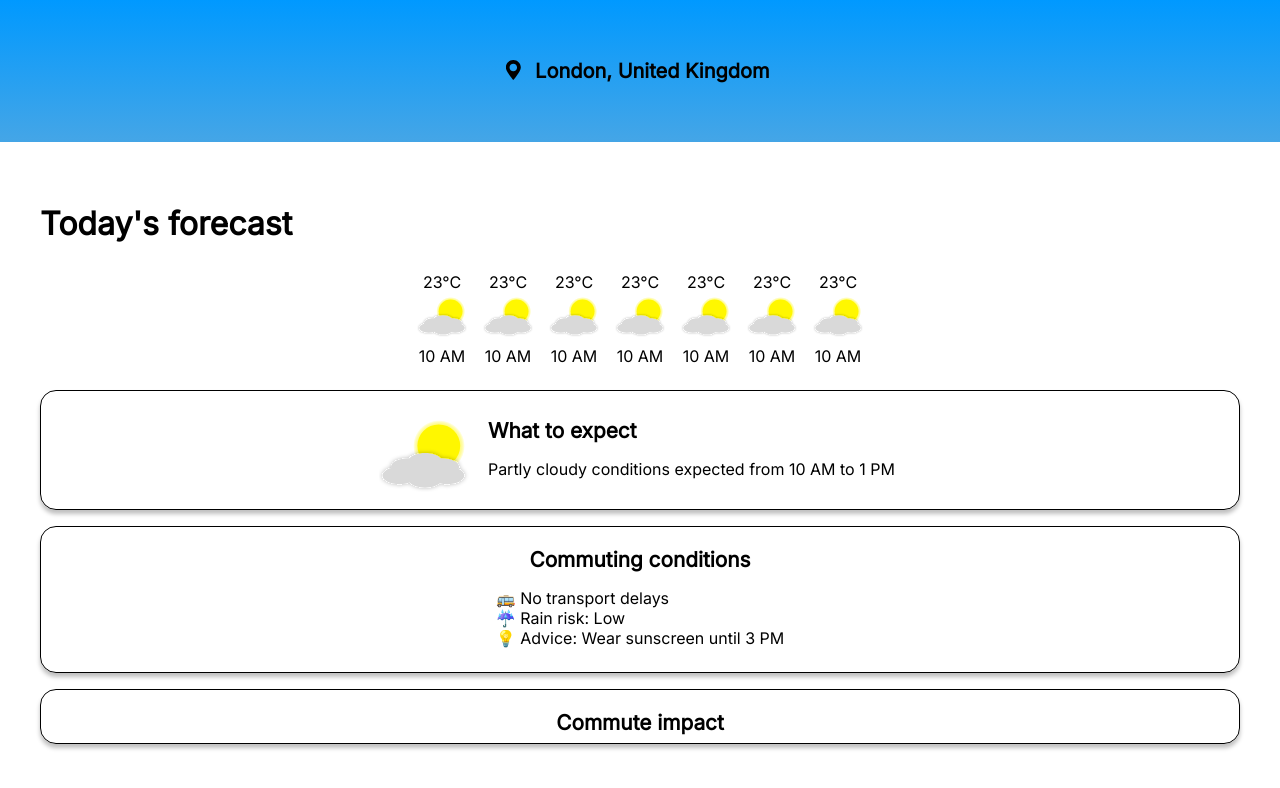
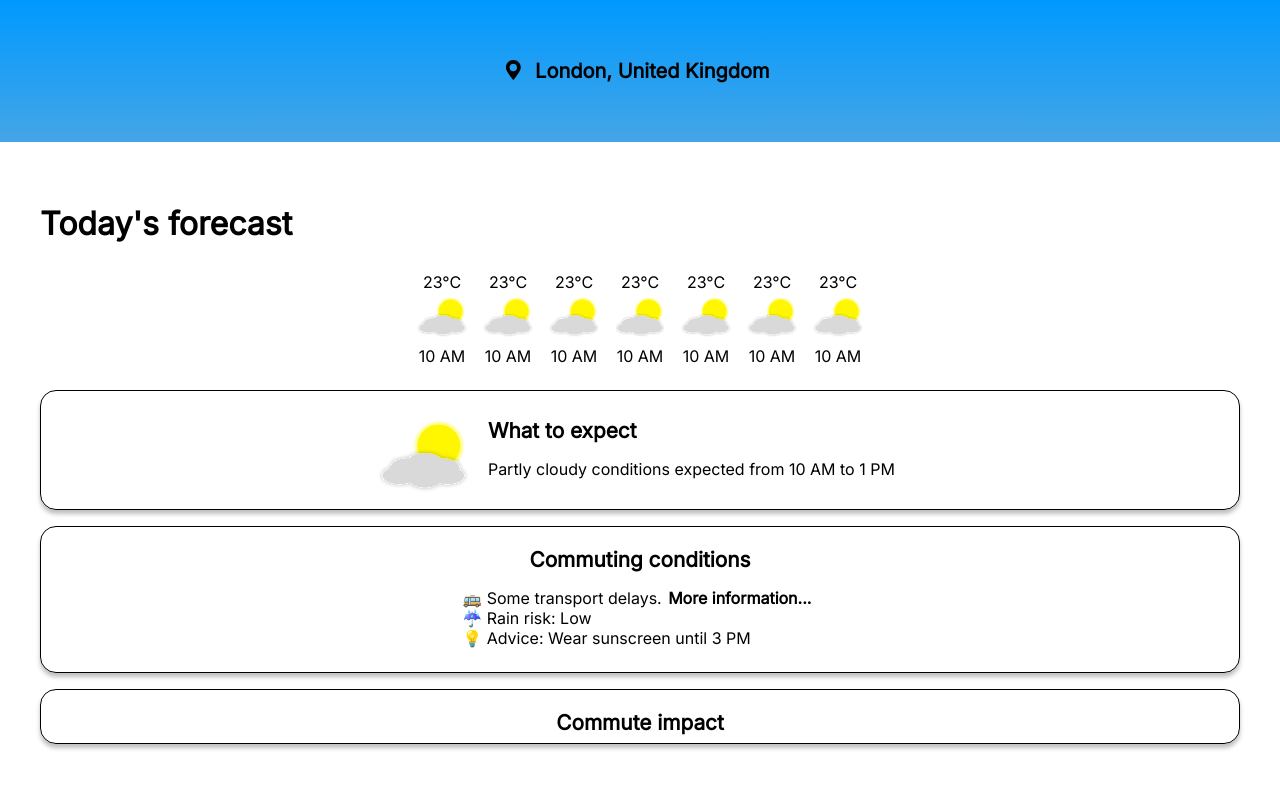
Before and after one commit to RoaringFire/gui-weather-app, a React (Vite) app: page / in a window 1280 px wide. Shown: the top 788 px of the page. Built offline with nearby package versions, Linux system fonts and the light colour scheme.

Commit message:
add: add links to advisory components

```diff
--- a/src/components/TravelConditionsCard.jsx
+++ b/src/components/TravelConditionsCard.jsx
@@ -3,7 +3,7 @@ function TravelConditionsCard() {
         <div className="advisoryCard travelConditions">
             <div className="advisoryHeader">Commuting conditions</div>
             <ul>
-                <li>🚌 No transport delays</li>
+                <li>🚌 Some transport delays.<a href="#">More information...</a></li>
                 <li>☔ Rain risk: Low</li>
                 <li>💡 Advice: Wear sunscreen until 3 PM</li>
             </ul>
--- a/src/index.css
+++ b/src/index.css
@@ -4,6 +4,10 @@ body {
     font-family: Inter;
     margin: 0;
     background-image: linear-gradient(180deg, #09F 0%, #68ACDA 26.92%, #B0DFFF 100%);
+}
+
+a:hover {
+    background-color: #ddd;
 }
 
 .container {
@@ -77,6 +81,13 @@ body {
     padding-right: 0.4rem;
 }
 
+.advisoryCard a {
+    border-radius: 20px;
+    color: black;
+    font-weight: 900;
+    text-decoration: none;
+}
+
 .advisoryCard .advisoryHeader {
     font-size: 1.3rem;
     font-weight: 1000;
```
